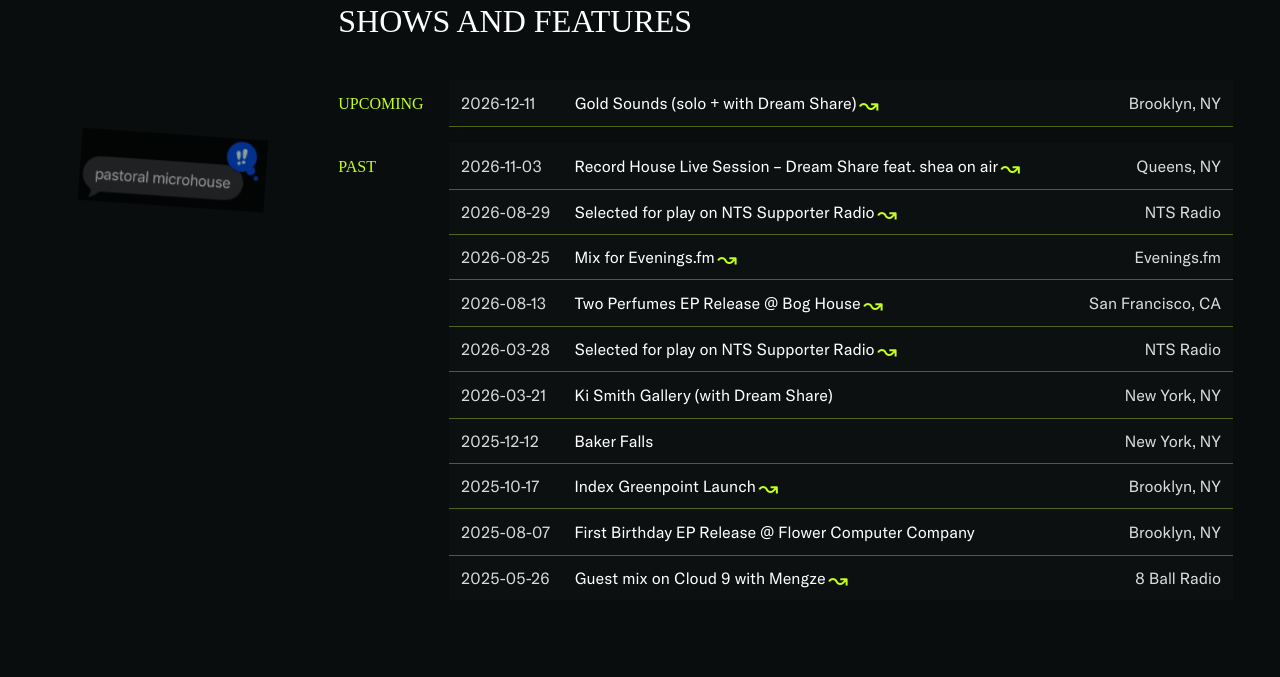
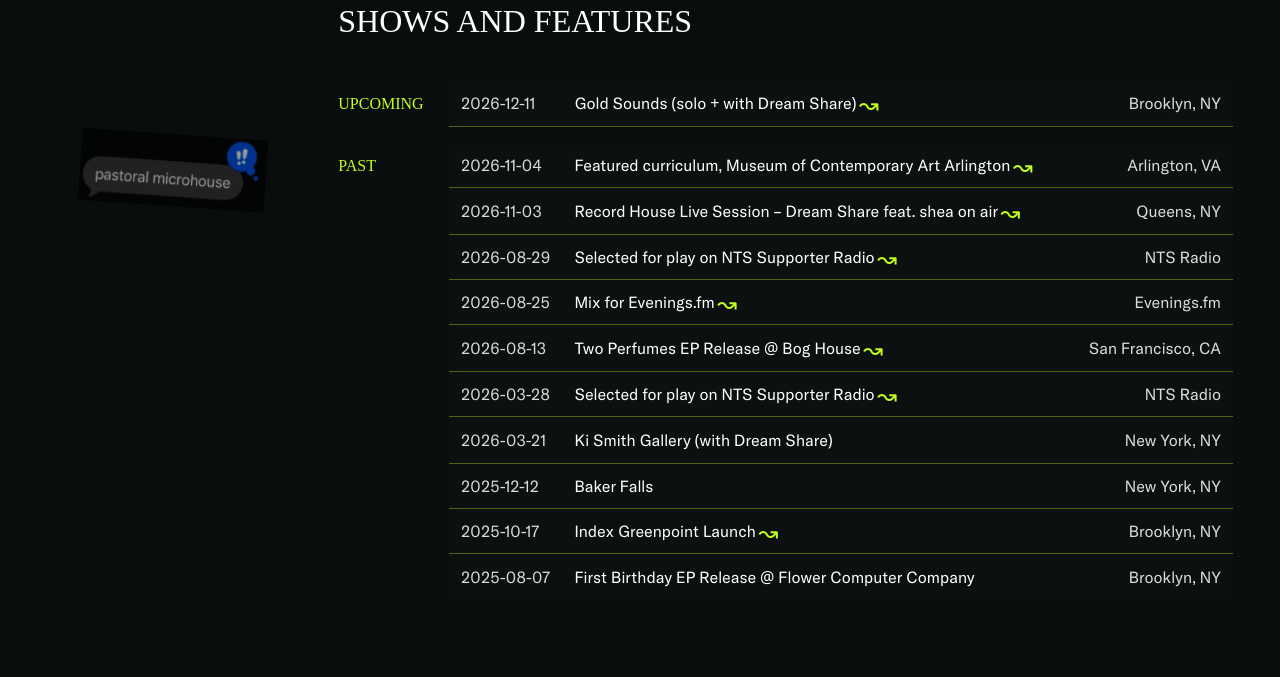
Before and after one commit to shea-fitz/sheaon-earth, an Astro site: page / in a window 1280 px wide. Shown: the part 1241-1918 px from the top of the page. Built offline with nearby package versions, Linux system fonts and the light colour scheme; Astro itself is replaced by a stand-in of ours; a web font is replaced by a local one.

Commit message:
add curriculum

```diff
--- a/src/data/shows-and-features.js
+++ b/src/data/shows-and-features.js
@@ -10,6 +10,14 @@ export const showsAndFeatures = [
     link: 'https://dice.fm/event/3o87rg-halo3-en-plastic-dream-share-ep-release-shea-on-air-tembien-11th-dec-gold-sounds-new-york-tickets',
     location: 'Brooklyn, NY',
     status: 'upcoming',
+  },
+
+  {
+    date: '2026-11-04',
+    title: 'Featured curriculum, Museum of Contemporary Art Arlington',
+    link: 'https://mocaarlington.org/classes/2026/10/creative-inspirations-musically-motivated-artists-ages-8-10/',
+    location: 'Arlington, VA',
+    status: 'past',
   },
 
   {
@@ -31,7 +39,7 @@ export const showsAndFeatures = [
   {
     date: '2026-08-25',
     title: 'Mix for Evenings.fm',
-    link: "https://evenings.fm/evenings/tracks/9367",
+    link: "https://www.instagram.com/p/Dcd-mTrETNV/",
     location: 'Evenings.fm',
     status: 'past',
   },
@@ -83,12 +91,4 @@ export const showsAndFeatures = [
     location: 'Brooklyn, NY',
     status: 'past',
   },
-
-  {
-    date: '2025-05-26',
-    title: 'Guest mix on Cloud 9 with Mengze',
-    link: 'https://soundcloud.com/mengzemusic/cloud-nine-episode-3-with-shea-52625',
-    location: '8 Ball Radio',
-    status: 'past',
-  },
 ];
```
